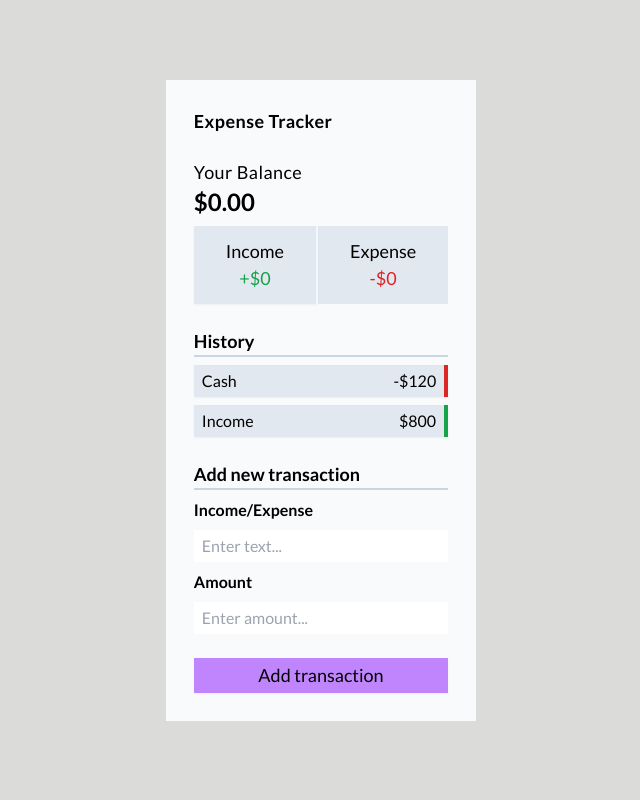
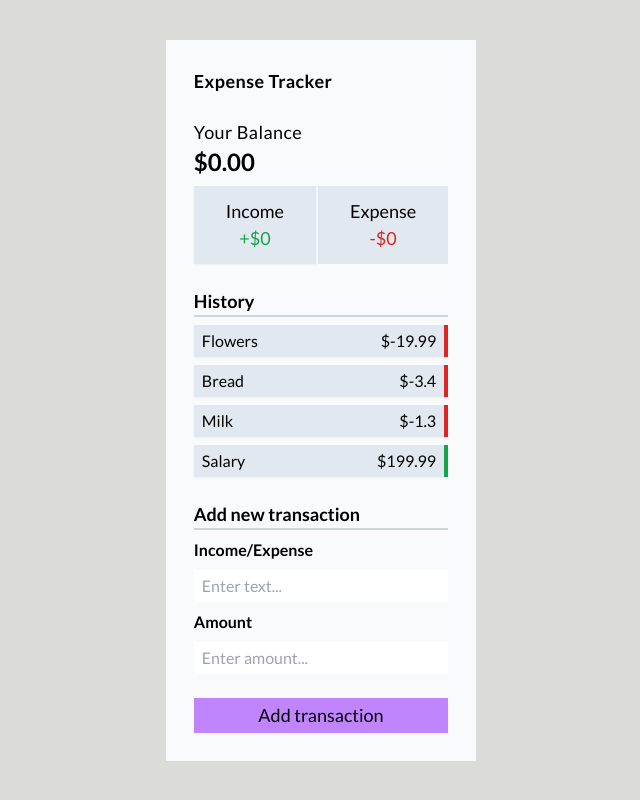
Before and after one commit to Lu-Smith/vue_expense_tracker, a Vue app: page / in a window 1280 px wide. Shown: the whole page, without its empty margins (319-959 px from the left). Built offline with nearby package versions, Linux system fonts and the light colour scheme.

Commit message:
Updated TransactionList

```diff
--- a/src/components/TransactionList.vue
+++ b/src/components/TransactionList.vue
@@ -2,27 +2,31 @@
     <h3 class="font-semibold border-solid border-b-2 border-slate-300">History</h3>
     <ul id="list" class="duration-300">
       <li
-        class="relative bg-slate-200 mt-2 px-2 py-1 flex items-center text-base
-          flex-row justify-between shadow-sm border-solid border-r-4 border-red-600 duration-300"
-        @mouseover="showButton = true"
-      >
-      <button class="hidden bg-red-600 px-2 text-white duration-300" v-show="showButton" @mouseover.stop> <!-- Use @mouseover.stop to prevent event propagation -->
+      v-for="transaction in transactions"
+      v-bind:key="transaction.id"
+      class="relative bg-slate-200 mt-2 px-2 py-1 flex items-center text-base
+            flex-row justify-between shadow-sm border-solid border-r-4  duration-300"
+            @mouseover="showButton = true"
+      :class="transaction.amount < 0 ? 'border-red-600' : 'border-green-600'">
+          <button
+          class="hidden bg-red-600 px-2 text-white duration-300"
+          v-show="showButton" @mouseover.stop>
           x
-        </button>
-        Cash <span>-$120</span>
+          </button>
+           {{ transaction.text }} <span>${{ transaction.amount }}</span>
       </li>
+      <!-- </li>
       <li
         class="relative bg-slate-200 mt-2 px-2 py-1 flex items-center text-base
           flex-row justify-between shadow-sm border-solid border-r-4 border-green-600 duration-300"
         @mouseover="showButton = true"
 
-      >
-      <button class="hidden bg-red-600 px-2 text-white duration-300" v-show="showButton" @mouseover.stop>
+      > -->
+      <!-- <button class="hidden bg-red-600 px-2 text-white duration-300" v-show="showButton" @mouseover.stop>
           x
-        </button>
-        Income <span>$800</span>
-
-      </li>
+      </button> -->
+        <!-- Income <span>$800</span> -->
+      <!-- </li> -->
     </ul>
   </template>
 
@@ -31,6 +35,11 @@
     data() {
       return {
         showButton: false,
+        transactions: [
+        {id: 1, text: 'Flowers', amount: -19.99},
+        {id: 2, text: 'Bread', amount: -3.40},
+        {id: 3, text: 'Milk', amount: -1.30},
+        {id: 4, text: 'Salary', amount: 199.99},      ]
       };
     },
   };
```
